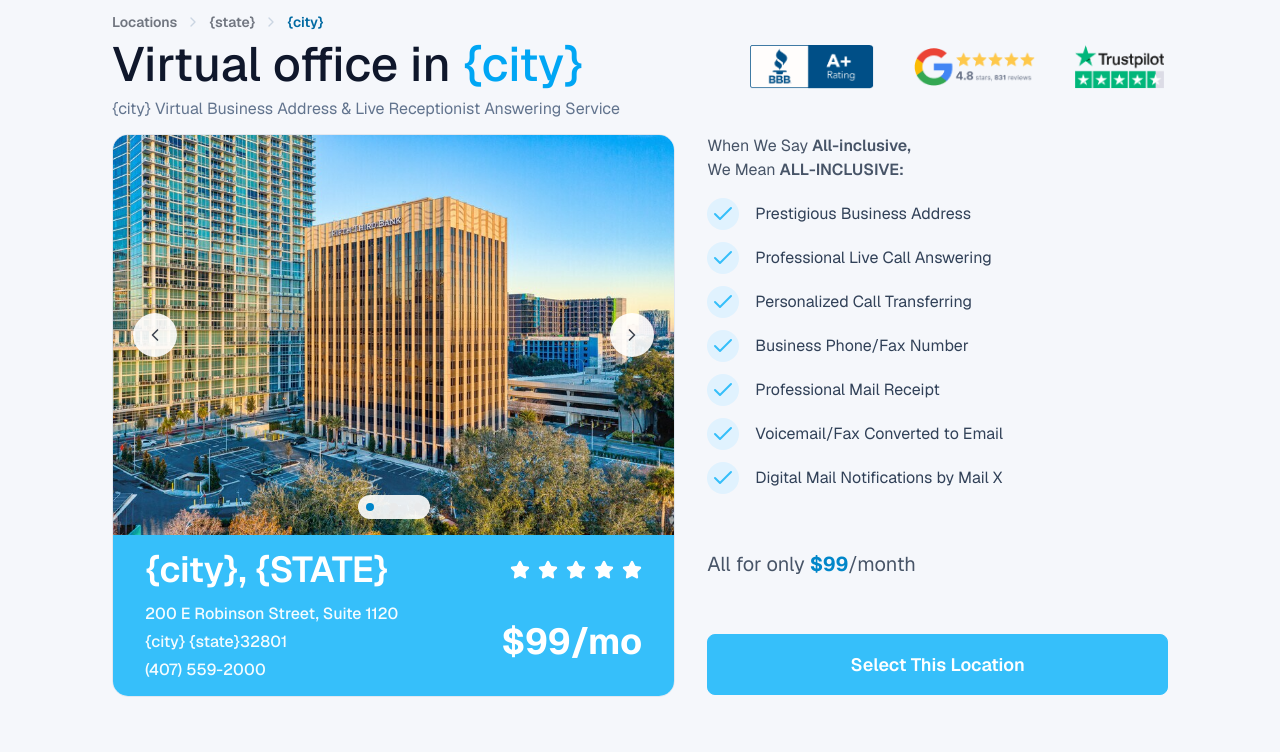
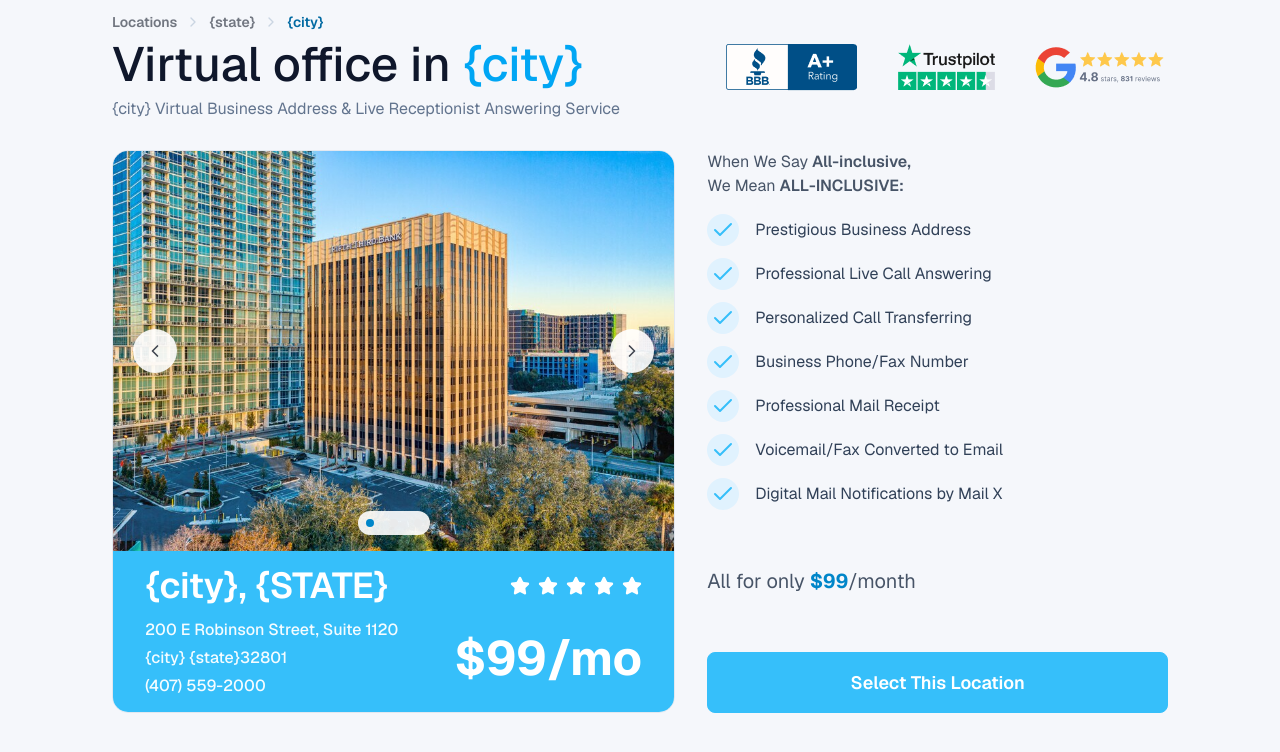
Before and after one commit to prakash-nakrani/virtual-office, a Next.js app: page / in a window 1280 px wide. Shown: the top 752 px of the page. Built offline with nearby package versions, Linux system fonts and the light colour scheme.

Commit message:
fix: updates on ui

```diff
--- a/src/app/page.tsx
+++ b/src/app/page.tsx
@@ -27,8 +27,8 @@ const locationDetails = {
 
 const reviewBadges = [
   { src: BBB, alt: "BBB" },
-  { src: Google, alt: "Trustpilot" },
-  { src: TrustPilot, alt: "Google" },
+  { src: TrustPilot, alt: "Trustpilot" },
+  { src: Google, alt: "Google" },
 ];
 
 const includedFeatures = [
@@ -68,12 +68,12 @@ export default function Home() {
           </div>
           <div className="flex items-center max-lg:justify-end lg:gap-8 gap-4">
             {reviewBadges.map((badge, i) => (
-              <Image key={i} src={badge.src} alt={badge.alt} className="p-1" />
+              <Image key={i} src={badge.src} alt={badge.alt} className="lg:p-1 p-0 max-lg:h-6 w-auto" />
             ))}
           </div>
         </header>
 
-        <div className="grid gap-8 lg:grid-cols-[1.10fr_0.9fr] lg:px-8">
+        <div className="grid gap-8 lg:grid-cols-[1.10fr_0.9fr] lg:px-8 mt-4">
           <section className="lg:flex flex-col grid grid-cols-[3fr_4fr] overflow-hidden rounded-2xl border border-slate-200 bg-white">
             <div className="relative">
               <Image
@@ -112,7 +112,7 @@ export default function Home() {
                   {locationDetails.phone}
                 </div>
                 <div className="text-right">
-                  <p className="text-4xl font-bold text-white">{locationDetails.rate}</p>
+                  <p className="text-[48px] font-bold text-white">{locationDetails.rate}</p>
                 </div>
               </div>
 
@@ -150,8 +150,9 @@ export default function Home() {
             </div>
           </section>
 
-          <aside className="text-secondary text-[16px]">
-            <p className="">
+          <aside className="flex flex-col justify-between text-secondary text-[16px]">
+            <div>
+              <p>
                 When We Say <span className="font-semibold">All-inclusive,</span> <br />
                 We Mean <span className="font-semibold">ALL-INCLUSIVE:</span>
               </p>
@@ -192,15 +193,14 @@ export default function Home() {
                   <span>See All Features</span>
                 </button>
               )}
+            </div>
 
-            <div className="lg:block hidden">
-              <p className="text-xl py-14">
+            <p className="lg:block hidden text-xl">
               All for only <span className="text-accent-primary font-bold">$99</span>/month
             </p>
-              <button className="w-full rounded-lg items-center justify-center bg-cta py-4 font-semibold text-[18px] text-white border-cta border cursor-pointer">
+            <button className="lg:block hidden w-full rounded-lg items-center justify-center bg-cta py-4 font-semibold text-[18px] text-white border-cta border cursor-pointer">
               Select This Location
             </button>
-            </div>
           </aside>
         </div>
       </div>
```
Lines whose indentation alone changed are shown as unchanged.
